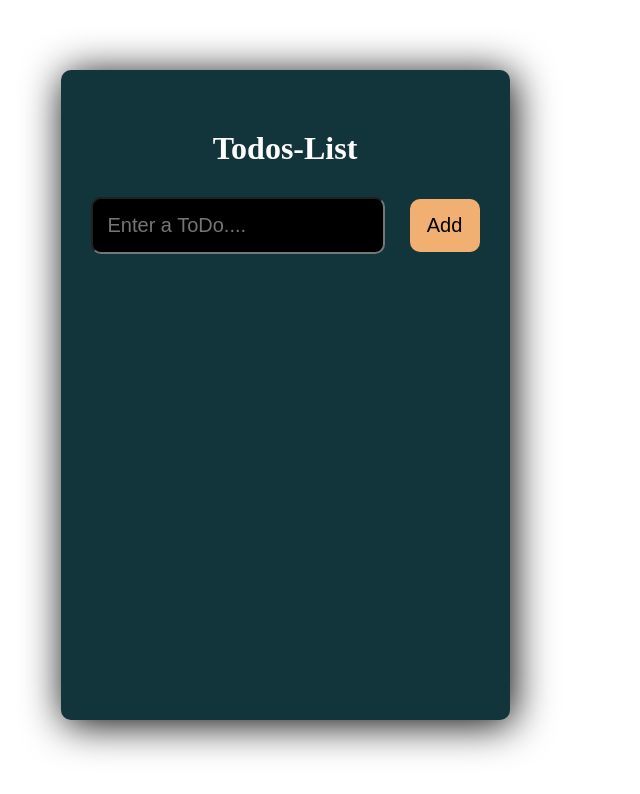
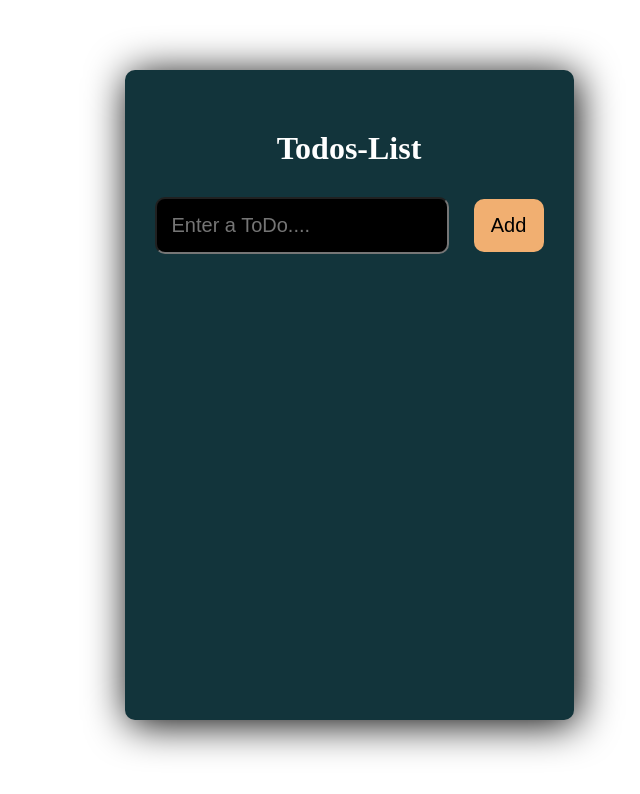
Before and after one commit to devacunetixtech/reactTodoApp, a React (Create React App) app: page / in a window 1280 px wide. Shown: the top 794 px of the page, without its empty margins (291-931 px from the left). Built offline with nearby package versions, Linux system fonts and the light colour scheme.

Commit message:
page resp

```diff
--- a/src/App.css
+++ b/src/App.css
@@ -3,7 +3,7 @@
   padding:0;
 }
 .container{
-  width:90vw;
+  width:100;
   display:flex;
   align-items:center;
   justify-content:center;
@@ -12,7 +12,7 @@
 }
 .app-wrapper{
   background-color:#12343b;
-  max-width:66vw;
+  max-width:450px;
   min-height:650px;
   padding:30px;
   box-sizing:border-box;
@@ -47,7 +47,7 @@
 }
 .list-item{
   display:flex;
-  margin:15px 0;
+  margin:20px 0;
   border:1px solid #ccc;
   border-radius:10px;
   padding:10px;
```
